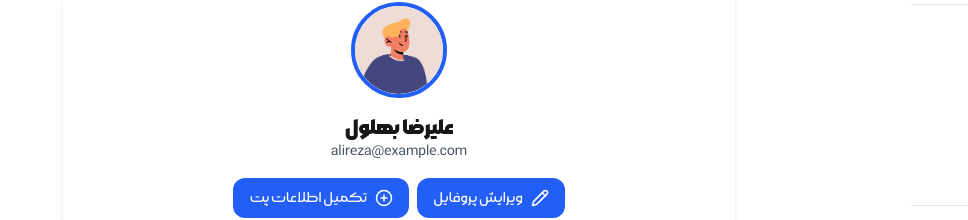
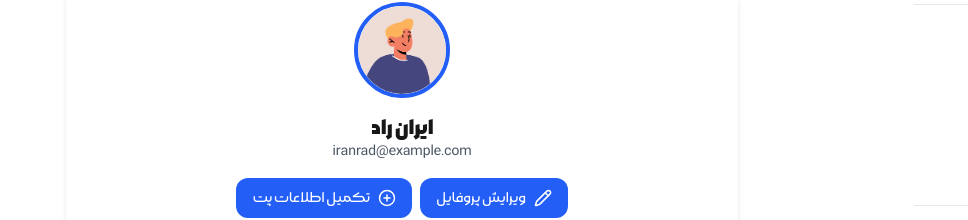
Before and after one commit to elyasbr/qrp, a Next.js app: page /dashboard/profile in a window 1280 px wide. Shown: the part 86-306 px from the top of the page, without its empty margins (312-1280 px from the left). Built offline with nearby package versions, Linux system fonts and the light colour scheme; sample sign-in values are in the browser's storage.

Commit message:
fix: Update user profile information

```diff
--- a/src/components/dashboard/Profile.tsx
+++ b/src/components/dashboard/Profile.tsx
@@ -18,8 +18,8 @@ const Profile = () => {
                     alt="User Avatar"
                     className="w-24 h-24 rounded-full mb-4 border-4 border-[var(--main-color)]"
                 />
-                <h2 className="text-xl font-bold text-[var(--foreground)]">علیرضا بهلول</h2>
-                <p className="text-sm text-gray-600 dark:text-gray-400">alireza@example.com</p>
+                <h2 className="text-xl font-bold text-[var(--foreground)]">ایران راد </h2>
+                <p className="text-sm text-gray-600 dark:text-gray-400">iranrad@example.com</p>
 
                 <div className="mt-4 flex gap-2 flex-wrap justify-center">
                     <button className="flex items-center cursor-pointer gap-2 px-4 py-2 rounded-xl bg-[var(--main-color)] text-white hover:bg-[var(--main-color-dark)] transition">
```
